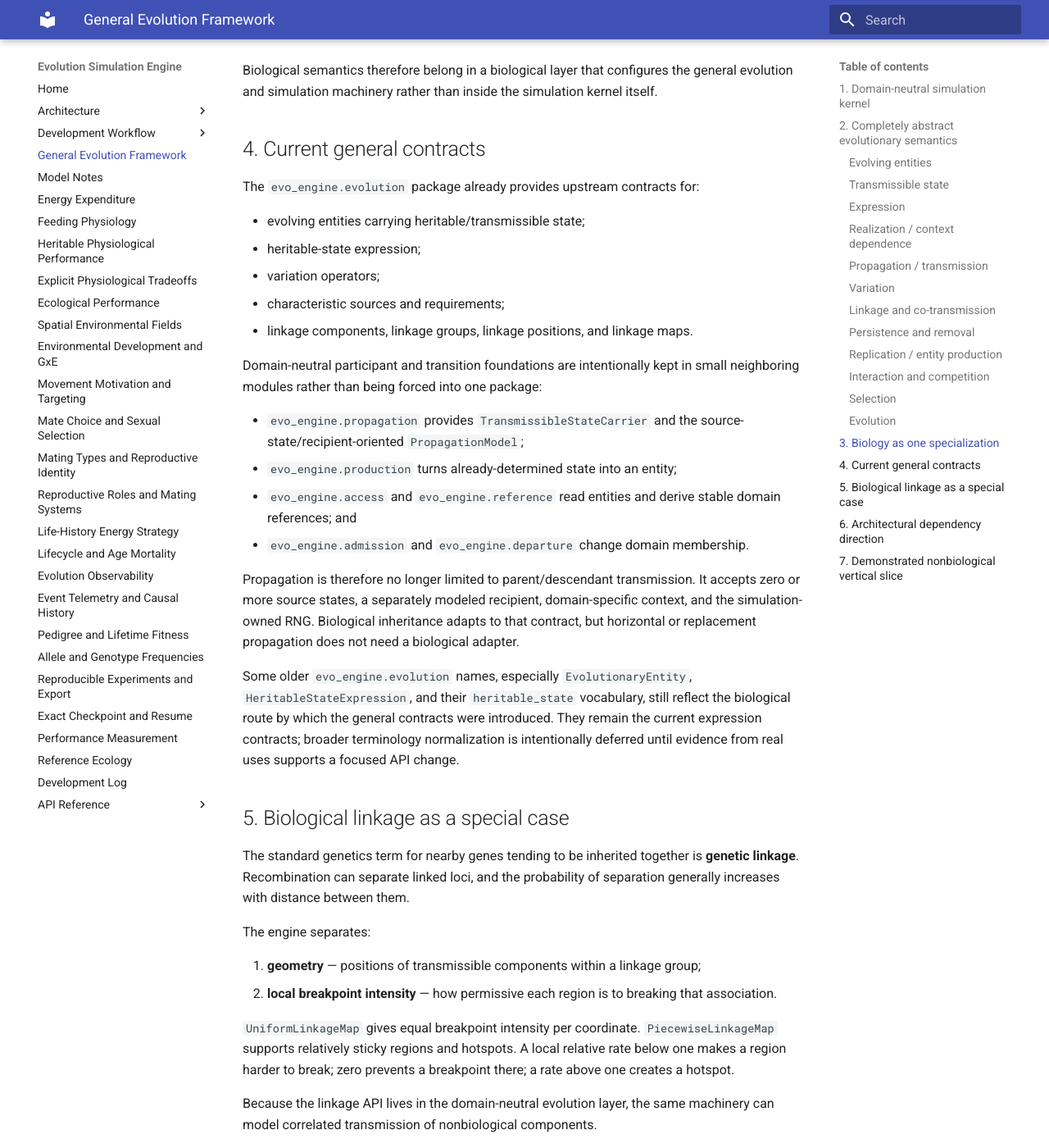
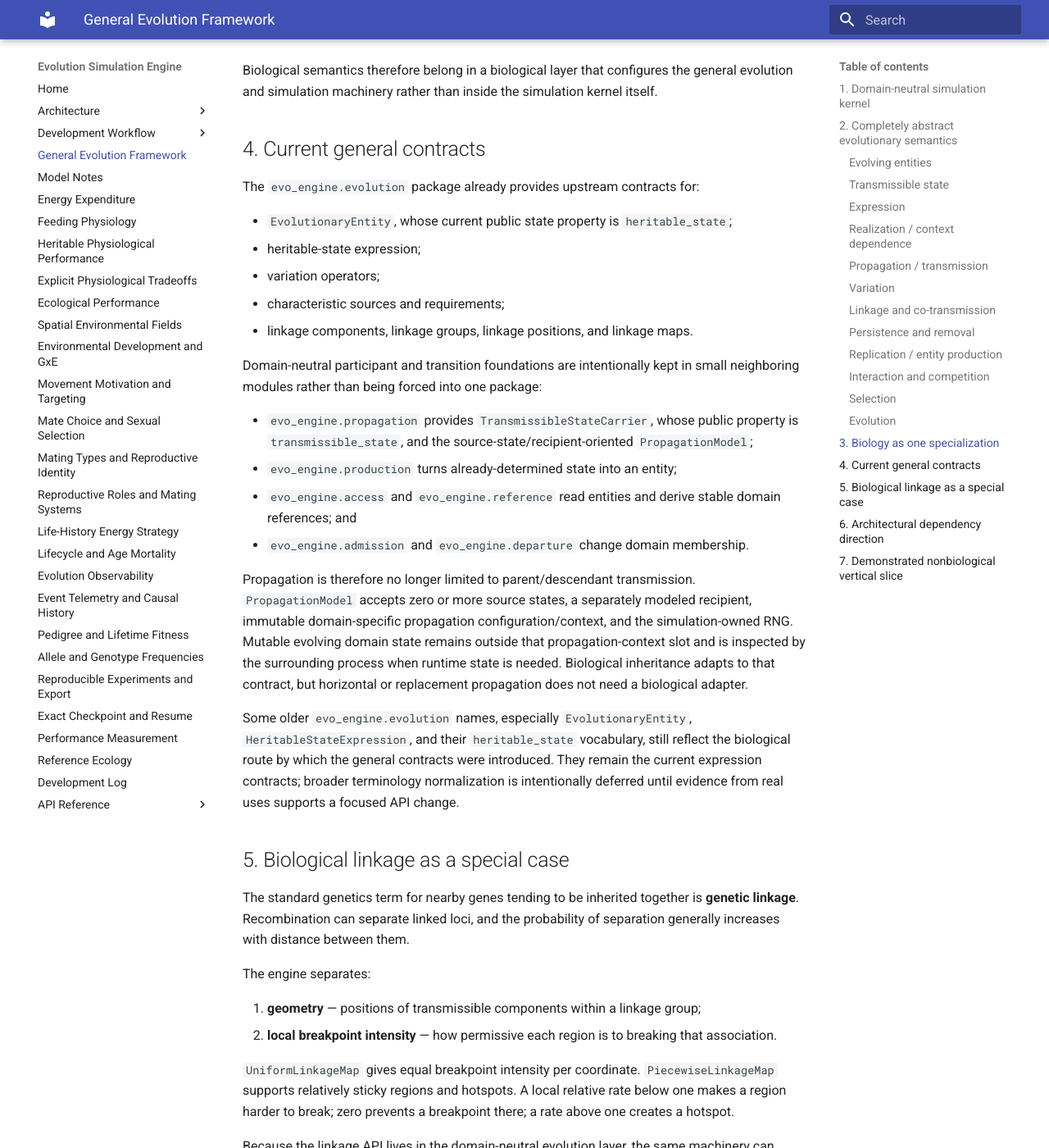
Before and after one commit to abdullahkhan57721/evolution-simulation-engine, an MkDocs documentation site: the page built from docs/general_evolution_framework.md, in a window 1280 px wide and 1400 px high, scrolled down 5904 px. Shown: the whole window at 82% size. Built offline with MkDocs 1.6.1 and Material for MkDocs 9.7.7, drawn with Linux system fonts in a browser that asks for light colours.

Commit message:
Clarify general evolution contract split

```diff
--- a/docs/general_evolution_framework.md
+++ b/docs/general_evolution_framework.md
@@ -252,7 +252,7 @@ kernel itself.
 
 The `evo_engine.evolution` package already provides upstream contracts for:
 
-- evolving entities carrying heritable/transmissible state;
+- `EvolutionaryEntity`, whose current public state property is `heritable_state`;
 - heritable-state expression;
 - variation operators;
 - characteristic sources and requirements;
@@ -261,18 +261,21 @@ The `evo_engine.evolution` package already provides upstream contracts for:
 Domain-neutral participant and transition foundations are intentionally kept in
 small neighboring modules rather than being forced into one package:
 
-- `evo_engine.propagation` provides `TransmissibleStateCarrier` and the
-  source-state/recipient-oriented `PropagationModel`;
+- `evo_engine.propagation` provides `TransmissibleStateCarrier`, whose public
+  property is `transmissible_state`, and the source-state/recipient-oriented
+  `PropagationModel`;
 - `evo_engine.production` turns already-determined state into an entity;
 - `evo_engine.access` and `evo_engine.reference` read entities and derive stable
   domain references; and
 - `evo_engine.admission` and `evo_engine.departure` change domain membership.
 
 Propagation is therefore no longer limited to parent/descendant transmission.
-It accepts zero or more source states, a separately modeled recipient,
-domain-specific context, and the simulation-owned RNG. Biological inheritance
-adapts to that contract, but horizontal or replacement propagation does not need
-a biological adapter.
+`PropagationModel` accepts zero or more source states, a separately modeled
+recipient, immutable domain-specific propagation configuration/context, and the
+simulation-owned RNG. Mutable evolving domain state remains outside that
+propagation-context slot and is inspected by the surrounding process when
+runtime state is needed. Biological inheritance adapts to that contract, but
+horizontal or replacement propagation does not need a biological adapter.
 
 Some older `evo_engine.evolution` names, especially `EvolutionaryEntity`,
 `HeritableStateExpression`, and their `heritable_state` vocabulary, still
```
